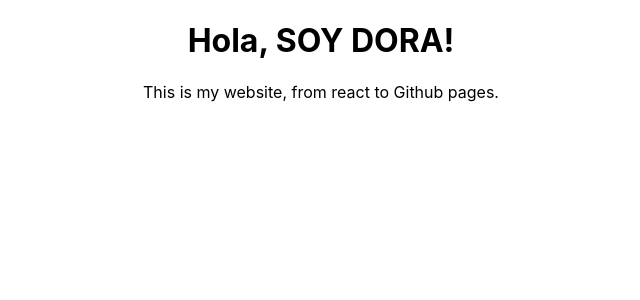
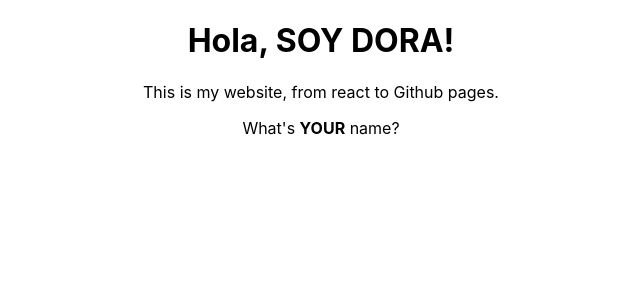
Before and after one commit to josuecaztro/portfolio-pg, a React (Create React App) app in the folder portfolio-pg-react/: page / in a window 1280 px wide. Shown: the top 300 px of the page, without its empty margins (319-959 px from the left). Built offline with nearby package versions, Linux system fonts and the light colour scheme.

Commit message:
testing ghpages 2

```diff
--- a/portfolio-pg-react/src/App.js
+++ b/portfolio-pg-react/src/App.js
@@ -6,6 +6,7 @@ function App() {
     <div className="App">
      <h1>Hola, SOY DORA!</h1>
      <p>This is my website, from react to Github pages.</p>
+     <p>What's <strong>YOUR</strong> name?</p>
     </div>
   );
 }
```
